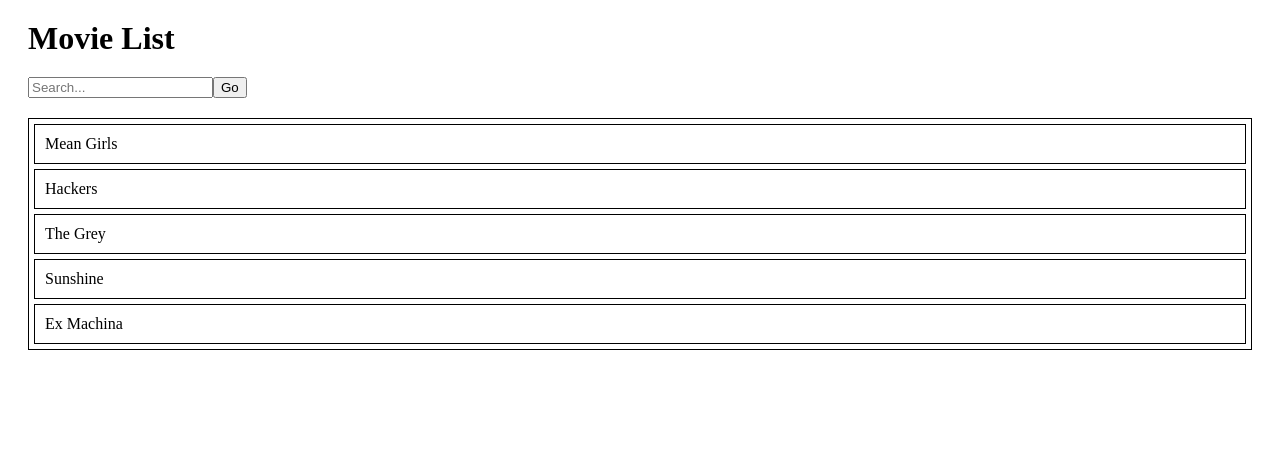
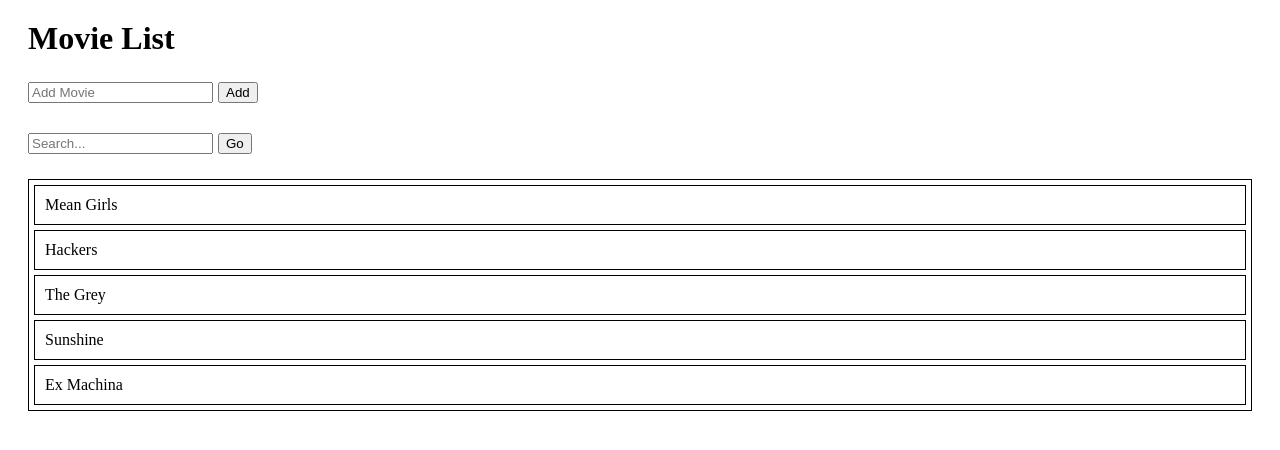
Before and after one commit to elizabethcan/movie_list, a React app: page / in a window 1280 px wide. Shown: the top 450 px of the page. Built offline with nearby package versions, Linux system fonts and the light colour scheme.

Commit message:
Add AddMovie component and refactor name of updateList to searchList

```diff
--- a/public/style.css
+++ b/public/style.css
@@ -1,8 +1,16 @@
 .header {
+  margin: 20px;
+}
+
+.add-movie {
   margin: 20px;
 }
 .search-bar {
   margin: 20px;
+}
+
+button {
+  margin: 5px;
 }
 
 .movieList {
--- a/src/components/AddMovie.jsx
+++ b/src/components/AddMovie.jsx
@@ -0,0 +1,18 @@
+import React from 'react';
+
+class AddMovie extends React.Component {
+  constructor(props) {
+    super(props);
+  }
+
+  render() {
+    return (
+      <div className="add-movie">
+        <input placeholder="Add Movie"></input>
+        <button>Add</button>
+      </div>
+    );
+  }
+}
+
+export default AddMovie;
--- a/src/components/App.jsx
+++ b/src/components/App.jsx
@@ -1,4 +1,5 @@
 import React from 'react';
+import AddMovie from './AddMovie.jsx';
 import Search from './Search.jsx';
 import MovieList from './MovieList.jsx';
 
@@ -13,14 +14,14 @@ var movies = [
 class App extends React.Component {
 	constructor(props) {
 		super(props);
-		this.updateList = this.updateList.bind(this);
+		this.searchList = this.searchList.bind(this);
 		this.state = {
 			filter: '',
 			movies: movies
 		}
 	}
 
-	updateList(filter) {
+	searchList(filter) {
 		console.log(`update list called`);
 		this.setState({
 			filter: filter
@@ -31,7 +32,8 @@ class App extends React.Component {
 		return (
 			<div>
 				<h1 className="header">Movie List</h1>
-				<Search updateList={this.updateList}/>
+        <AddMovie />
+				<Search searchList={this.searchList}/>
 				<MovieList filter={this.state.filter} movies={this.state.movies}/>
 			</div>
 		);
--- a/src/components/Search.jsx
+++ b/src/components/Search.jsx
@@ -19,7 +19,7 @@ class Search extends React.Component {
   handleClick(event) {
     event.preventDefault();
     console.log('search click')
-    this.props.updateList(this.state.value);
+    this.props.searchList(this.state.value);
   }
 
 
```
